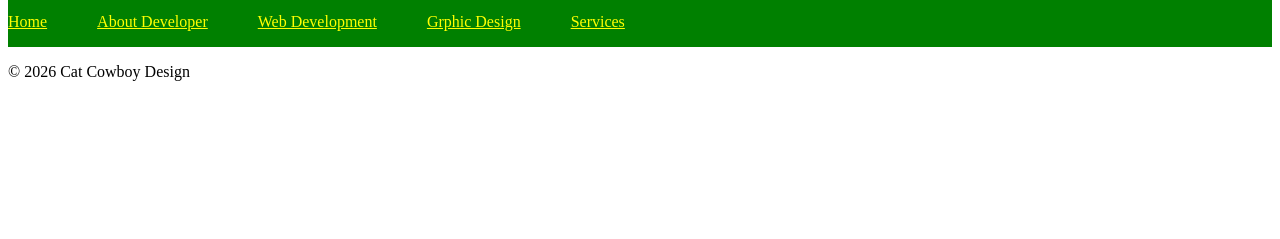
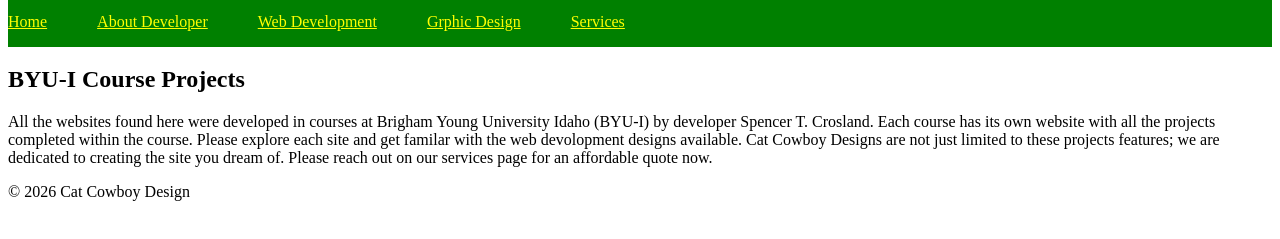
Before and after one commit to STCrosland/cat-cowboy-design, a plain HTML site: page websites.html in a window 1280 px wide. Shown: the part 217-456 px from the top of the page. Drawn offline with Linux system fonts and the light colour scheme.

Commit message:
Websites
web-development-projects and graphic-design-projects folders added to house all projects on site.
byui dev added on website page with h2 and p content.

```diff
--- a/websites.html
+++ b/websites.html
@@ -34,6 +34,17 @@
             <p></p>
         </div>
 
+        <div class="byui-projects">
+            <h2>BYU-I Course Projects</h2>
+                <p>All the websites found here were developed in courses at Brigham Young
+                    University Idaho (BYU-I) by developer Spencer T. Crosland. Each course
+                    has its own website with all the projects completed within the course.
+                    Please explore each site and get familar with the web devolopment designs
+                    available. Cat Cowboy Designs are not just limited to these projects features;
+                    we are dedicated to creating the site you dream of. Please reach out on our
+                    services page for an affordable quote now.
+                </p>
+        </div>
      </main>
 
       <!-- Footer -->
```
